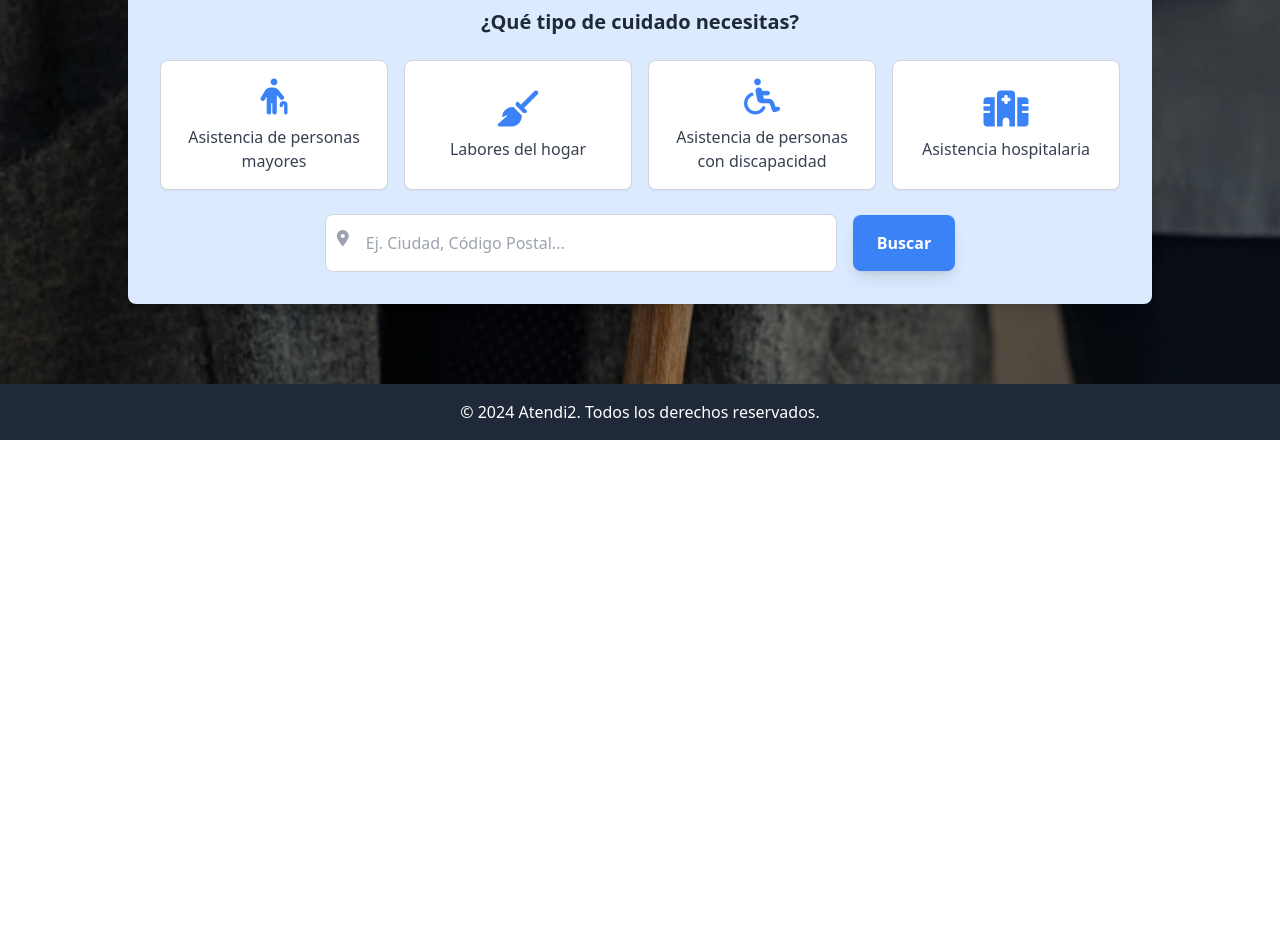
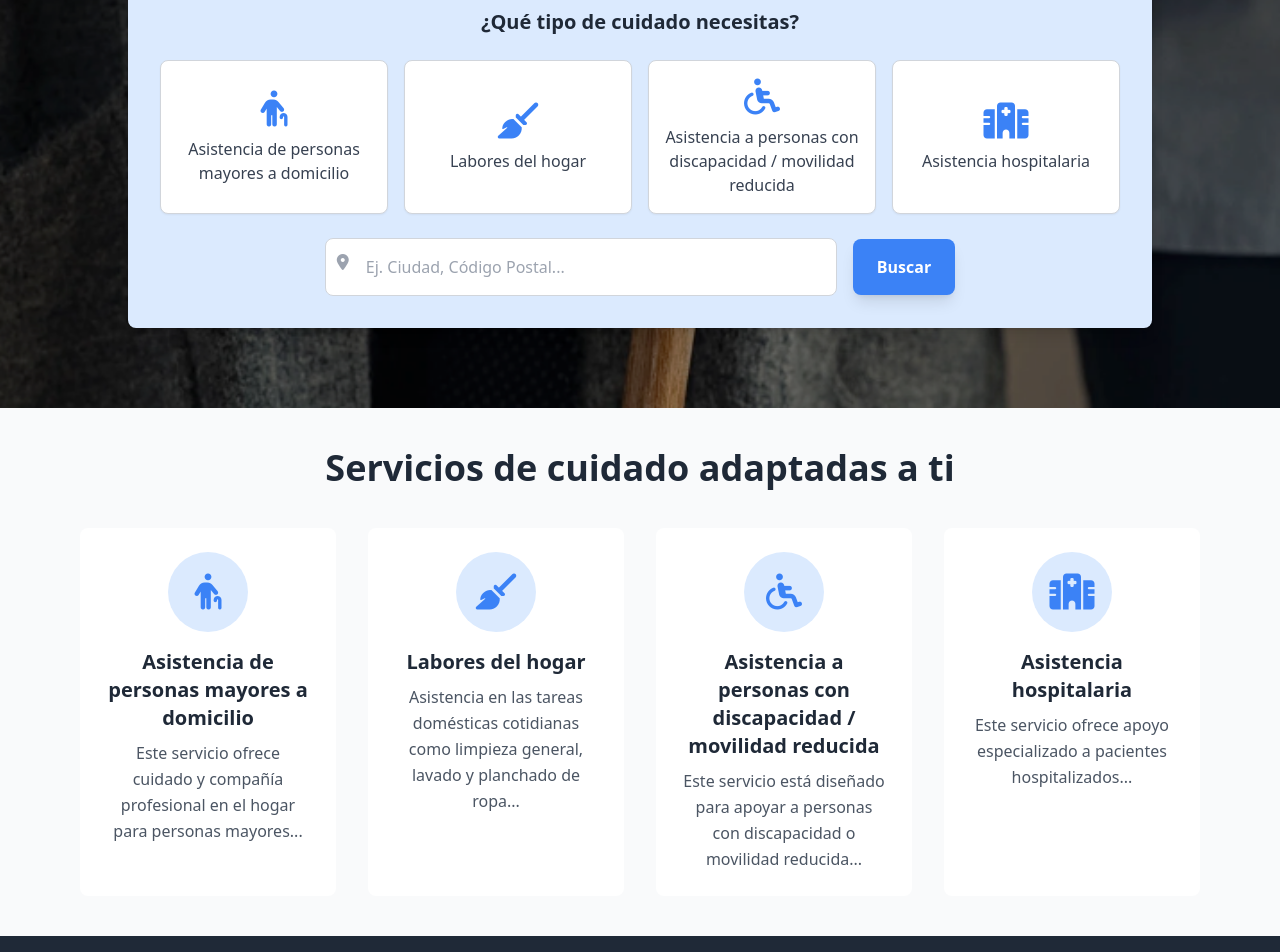
Before and after one commit to DivuxDev/frontend-EDC, a Vue app in the folder edc/: page / in a window 1280 px wide. Shown: the part 360-1312 px from the top of the page. Before the commit the page ends 800 px from the top, so only its background shows below. Built offline with nearby package versions, Linux system fonts and the light colour scheme.

Commit message:
Sección de información en el index

```diff
--- a/edc/src/views/Index.vue
+++ b/edc/src/views/Index.vue
@@ -1,60 +1,113 @@
+<!--
+  NOTA: Falta crear paleta de colores en el css, establecer formato de letra, tamaño, etc..., clases especificas
+
+  PD: Todo lo que veis es susceptible a cambios
+
+  PD de la PD: Mirar la web de Rover https://www.rover.com/es/
+
+  GORDOS HIJOS DE PUTA :)
+  -->
+
 <template>
   <div>
-
     <div class="bg-[url('/buscador.png')] bg-no-repeat bg-center bg-cover md:p-20">
-
-      <h1 class="text-center text-5xl text-white font-bold md:p-0 p-6">El cuidado que necesitas, más cerca de lo que imaginas</h1>
+      <main>
+        <!-- Encabezados -->
+        <h1 class="text-center text-5xl text-white font-bold md:p-0 p-6">
+          El cuidado que necesitas, más cerca de lo que imaginas
+        </h1>
         <h2 class="text-center mt-3 text-4xl text-white">Encuentra al cuidador ideal</h2>
 
+        <!-- Contenedor de búsqueda -->
         <div class="bg-blue-100 p-8 md:rounded-lg shadow-lg max-w-5xl mx-auto mt-5">
-        <!-- Título -->
-        <p class="text-gray-800 text-xl font-bold mb-6 text-center">
-          ¿Qué tipo de cuidado necesitas?
-        </p>
+          <p class="text-gray-800 text-xl font-bold mb-6 text-center">¿Qué tipo de cuidado necesitas?</p>
 
           <!-- Servicios -->
           <div class="grid grid-cols-1 md:grid-cols-4 gap-4 mb-6">
             <div v-for="(service, index) in services" :key="index"
               class="flex flex-col items-center justify-center p-4 border border-gray-300 rounded-lg shadow-sm text-gray-700 bg-white hover:bg-blue-300 cursor-pointer transition">
               <i :class="service.icon" class="text-4xl text-blue-500 mb-2"></i>
-            <span class="text-center text-md font-medium">{{ service.name }}</span>
+              <span class="text-center text-md font-medium">{{ service.title }}</span>
             </div>
           </div>
 
           <!-- Input y Botón -->
           <div class="flex flex-col md:flex-row items-center justify-center gap-4">
-          <!-- Input con icono -->
             <div class="relative w-full md:max-w-lg">
               <input type="text" placeholder="Ej. Ciudad, Código Postal..."
                 class="w-full p-4 pl-10 border border-gray-300 rounded-lg focus:outline-none focus:ring-2 focus:ring-blue-500" />
-            <i
-              class="fas fa-map-marker-alt absolute left-3 top-4 text-gray-400 hover:cursor-pointer hover:text-black"></i>
+              <i class="fas fa-map-marker-alt absolute left-3 top-4 text-gray-400"></i>
             </div>
 
-          <!-- Botón de búsqueda -->
-          <button
+            <button aria-label="Buscar cuidadores"
               class="w-full md:w-auto bg-blue-500 hover:bg-blue-600 text-white font-bold py-4 px-6 rounded-lg shadow-lg transition">
               Buscar
             </button>
           </div>
+        </div>
+      </main>
+    </div>
 
+    <!-- Sección de Información -->
+  <!-- NOTA: seguro que hacer card???, puede quedar repetitivo con los servicios de arriba -->
+    <section class="px-4 py-10 md:px-12 lg:px-20 bg-gray-50">
+      <h2 class="text-center text-4xl font-bold text-gray-800 mb-10">Servicios de cuidado adaptadas a ti</h2>
+
+      <div class="grid grid-cols-1 md:grid-cols-2 lg:grid-cols-4 gap-8">
+        <!-- Tarjeta de servicio -->
+        <div v-for="(service, index) in services" :key="index"
+          class="flex flex-col items-center text-center bg-white p-6 rounded-lg blue-shadow transition duration-300">
+          <!-- Icono en círculo -->
+          <div class="flex items-center justify-center bg-blue-100 text-blue-500 w-20 h-20 rounded-full mb-4">
+            <i :class="service.icon" class="text-4xl"></i>
+          </div>
+
+          <!-- Título del servicio -->
+          <h3 class="text-xl font-bold text-gray-800 mb-2">{{ service.title }}</h3>
+
+          <!-- Descripción -->
+          <p class="text-gray-600 leading-relaxed">
+            {{ service.description }}
+          </p>
         </div>
       </div>
+    </section>
 
-    <div>
+    <!-- Ideas para meter aqui_
+      Reseñas de personas
+      Pequeñas cards con tips de seguridad u algo así
+      Pequeñas cards con steps sobre como usar la app
+     -->
 
-    </div>
 
   </div>
 </template>
 
 <script setup>
+/*Arrays temporales, podemos crear una entidad (CONFIG_SERVICIOS) y guardar ahí los servicios, y al cargar la pagina por primera vez
+guardarlos en la store o alguna movida así, aunque tambien lo podemos dejar hardcodeado como buenos gordos
+*/
 
 const services = [
-  { name: "Asistencia de personas mayores", icon: "fas fa-person-cane" },
-  { name: "Labores del hogar", icon: "fas fa-broom" },
-  { name: "Asistencia de personas con discapacidad", icon: "fas fa-wheelchair" },
-  { name: "Asistencia hospitalaria", icon: "fas fa-hospital" }
+  {
+    title: "Asistencia de personas mayores a domicilio",
+    description: "Este servicio ofrece cuidado y compañía profesional en el hogar para personas mayores...",
+    icon: "fas fa-person-cane"
+  },
+  {
+    title: "Labores del hogar",
+    description: "Asistencia en las tareas domésticas cotidianas como limpieza general, lavado y planchado de ropa...",
+    icon: "fas fa-broom"
+  },
+  {
+    title: "Asistencia a personas con discapacidad / movilidad reducida",
+    description: "Este servicio está diseñado para apoyar a personas con discapacidad o movilidad reducida...",
+    icon: "fas fa-wheelchair"
+  },
+  {
+    title: "Asistencia hospitalaria",
+    description: "Este servicio ofrece apoyo especializado a pacientes hospitalizados...",
+    icon: "fas fa-hospital"
+  },
 ];
-
 </script>
```
Lines whose indentation alone changed are shown as unchanged.
